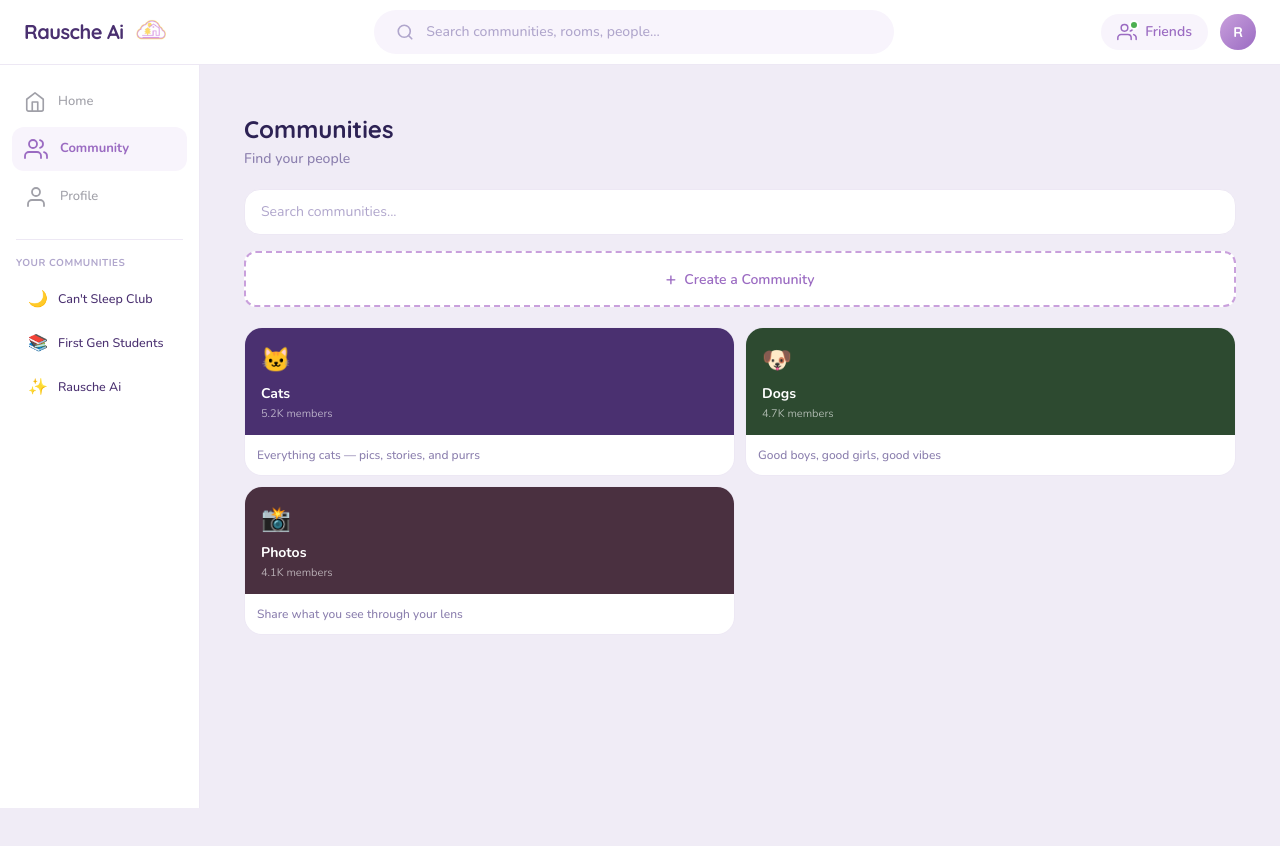
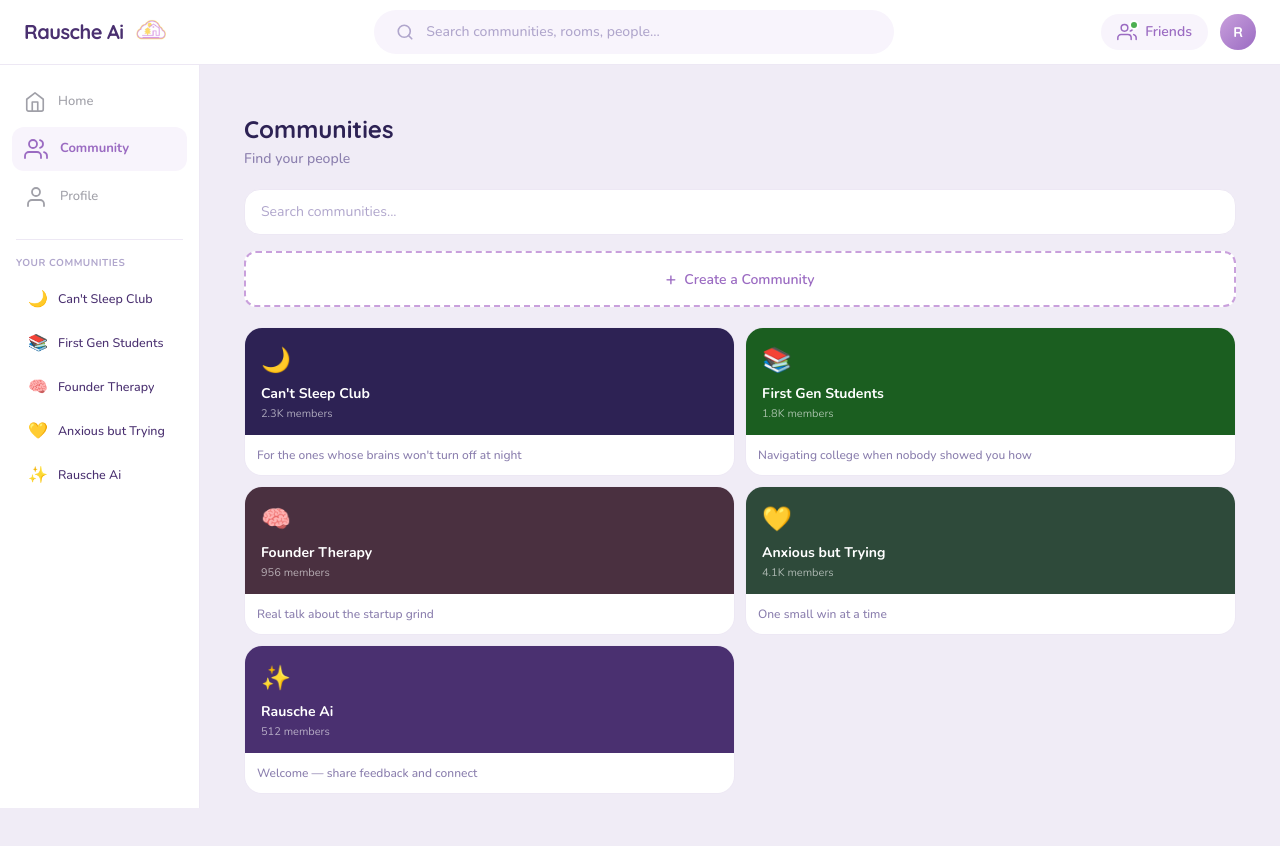
Before and after one commit to RayMangahas/rausche.ai, a Next.js app: page /community in a window 1280 px wide. Shown: the top 846 px of the page. Before the commit the page ends 808 px from the top, so only its background shows below. Built offline with nearby package versions, Linux system fonts and the light colour scheme.

Commit message:
communities matching

```diff
--- a/src/app/community/page.tsx
+++ b/src/app/community/page.tsx
@@ -25,9 +25,11 @@ interface CommunityPost {
 }
 
 const DEFAULT_COMMUNITIES: Community[] = [
-  { name: "Cats", members: "5.2K", icon: "🐱", color: "#4A3070", desc: "Everything cats — pics, stories, and purrs", isOwned: false },
-  { name: "Dogs", members: "4.7K", icon: "🐶", color: "#2D4A30", desc: "Good boys, good girls, good vibes", isOwned: false },
-  { name: "Photos", members: "4.1K", icon: "📸", color: "#4A3040", desc: "Share what you see through your lens", isOwned: false },
+  { name: "Can't Sleep Club", members: "2.3K", icon: "🌙", color: "#2D2254", desc: "For the ones whose brains won't turn off at night", isOwned: false },
+  { name: "First Gen Students", members: "1.8K", icon: "📚", color: "#1B5E20", desc: "Navigating college when nobody showed you how", isOwned: false },
+  { name: "Founder Therapy", members: "956", icon: "🧠", color: "#4A3040", desc: "Real talk about the startup grind", isOwned: false },
+  { name: "Anxious but Trying", members: "4.1K", icon: "💛", color: "#2E4A3A", desc: "One small win at a time", isOwned: false },
+  { name: "Rausche Ai", members: "512", icon: "✨", color: "#4A3070", desc: "Welcome — share feedback and connect", isOwned: false },
 ];
 
 const ICON_OPTIONS = ["🎵", "🎮", "🏀", "🎨", "🌍", "💪", "📚", "🎬", "🍕", "🐾", "🌙", "☕", "🧠", "💬", "🎓", "✨", "🌸", "🔥", "💛", "🎧"];
@@ -40,21 +42,29 @@ const COLOR_OPTIONS = [
 
 // Mock posts per community
 function getMockPosts(communityName: string): CommunityPost[] {
-  if (communityName === "Cats") return [
-    { id: 1, author: "Maya", emoji: "🌙", color: "#B87FD6", text: "My cat watching birds outside the window for 3 hours straight 😂", timeAgo: "2m ago", likes: 12, liked: false },
-    { id: 2, author: "Jordan", emoji: "🏀", color: "#7FB8D6", text: "Check out this cat who learned to open doors!", link: parseLink("https://youtube.com/watch?v=dQw4w9WgXcQ") ?? undefined, timeAgo: "15m ago", likes: 24, liked: true },
-    { id: 3, author: "Sam", emoji: "☕", color: "#D6A87F", text: "Found this hilarious cat compilation on TikTok", link: parseLink("https://tiktok.com/@cats/video/7123456789") ?? undefined, timeAgo: "1h ago", likes: 8, liked: false },
-    { id: 4, author: "Alex", emoji: "🌿", color: "#7FD6A8", text: "My cat just knocked my coffee off the desk. Again. 🙃", timeAgo: "2h ago", likes: 31, liked: false },
+  if (communityName === "Can't Sleep Club") return [
+    { id: 1, author: "Maya", emoji: "🌙", color: "#B87FD6", text: "What's keeping you up tonight?", timeAgo: "2m ago", likes: 47, liked: false },
+    { id: 2, author: "Sam", emoji: "☕", color: "#D6A87F", text: "Overthinking a conversation from 3 days ago", timeAgo: "15m ago", likes: 24, liked: true },
+    { id: 3, author: "Alex", emoji: "🌿", color: "#7FD6A8", text: "My brain decided now is the time to plan my whole future", timeAgo: "1h ago", likes: 31, liked: false },
   ];
-  if (communityName === "Dogs") return [
-    { id: 1, author: "Rin", emoji: "🦋", color: "#D67FA8", text: "Golden retriever puppy's first snow day ❄️", link: parseLink("https://youtube.com/watch?v=dQw4w9WgXcQ") ?? undefined, timeAgo: "5m ago", likes: 42, liked: true },
-    { id: 2, author: "Drew", emoji: "🎸", color: "#A87FD6", text: "My dog howls every time I play guitar 😂 Anyone else?", timeAgo: "30m ago", likes: 19, liked: false },
-    { id: 3, author: "Maya", emoji: "🌙", color: "#B87FD6", text: "This tweet about a dog waiting for its owner had me crying", link: parseLink("https://x.com/dog_feelings/status/123456789") ?? undefined, timeAgo: "2h ago", likes: 56, liked: true },
+  if (communityName === "First Gen Students") return [
+    { id: 1, author: "Jordan", emoji: "🏀", color: "#7FB8D6", text: "What's something you wish someone told you before college?", timeAgo: "5m ago", likes: 83, liked: true },
+    { id: 2, author: "Rin", emoji: "🦋", color: "#D67FA8", text: "It's okay to not know the unwritten rules", timeAgo: "30m ago", likes: 19, liked: false },
+    { id: 3, author: "Drew", emoji: "🎸", color: "#A87FD6", text: "Office hours are literally free mentoring", timeAgo: "2h ago", likes: 56, liked: true },
   ];
-  if (communityName === "Photos") return [
-    { id: 1, author: "Sam", emoji: "☕", color: "#D6A87F", text: "Golden hour at the lake today 🌅", timeAgo: "10m ago", likes: 33, liked: false },
-    { id: 2, author: "Alex", emoji: "🌿", color: "#7FD6A8", text: "Amazing photography tutorial I found", link: parseLink("https://youtube.com/watch?v=dQw4w9WgXcQ") ?? undefined, timeAgo: "45m ago", likes: 15, liked: false },
-    { id: 3, author: "Jordan", emoji: "🏀", color: "#7FB8D6", text: "Check this photographer's IG — insane street photos", link: parseLink("https://instagram.com/streetphoto") ?? undefined, timeAgo: "3h ago", likes: 27, liked: true },
+  if (communityName === "Founder Therapy") return [
+    { id: 1, author: "Sam", emoji: "☕", color: "#D6A87F", text: "Biggest lesson from your last failure?", timeAgo: "10m ago", likes: 31, liked: false },
+    { id: 2, author: "Alex", emoji: "🌿", color: "#7FD6A8", text: "The idea wasn't the problem, the timing was", timeAgo: "45m ago", likes: 15, liked: false },
+    { id: 3, author: "Maya", emoji: "🌙", color: "#B87FD6", text: "I confused being busy with making progress", timeAgo: "3h ago", likes: 27, liked: true },
+  ];
+  if (communityName === "Anxious but Trying") return [
+    { id: 1, author: "Jordan", emoji: "🏀", color: "#7FB8D6", text: "One small win from today?", timeAgo: "3m ago", likes: 112, liked: false },
+    { id: 2, author: "Rin", emoji: "🦋", color: "#D67FA8", text: "Made a phone call I'd been avoiding for 2 weeks", timeAgo: "20m ago", likes: 44, liked: true },
+    { id: 3, author: "Drew", emoji: "🎸", color: "#A87FD6", text: "Went to the gym even though I almost didn't", timeAgo: "1h ago", likes: 38, liked: false },
+  ];
+  if (communityName === "Rausche Ai") return [
+    { id: 1, author: "Ray", emoji: "✨", color: "#9B6BC2", text: "Welcome to Rausche Ai! Introduce yourself 👋", timeAgo: "1h ago", likes: 8, liked: false },
+    { id: 2, author: "Maya", emoji: "🌙", color: "#B87FD6", text: "Love the vibe here already", timeAgo: "3h ago", likes: 12, liked: true },
   ];
   return [
     { id: 1, author: "You", emoji: "😊", color: "#9B6BC2", text: "Welcome to this community! Share something cool.", timeAgo: "just now", likes: 0, liked: false },
--- a/src/components/layout/Sidebar.tsx
+++ b/src/components/layout/Sidebar.tsx
@@ -67,6 +67,8 @@ export default function Sidebar() {
           {[
             { icon: "🌙", name: "Can't Sleep Club" },
             { icon: "📚", name: "First Gen Students" },
+            { icon: "🧠", name: "Founder Therapy" },
+            { icon: "💛", name: "Anxious but Trying" },
             { icon: "✨", name: "Rausche Ai" },
           ].map((c) => (
             <button
```
